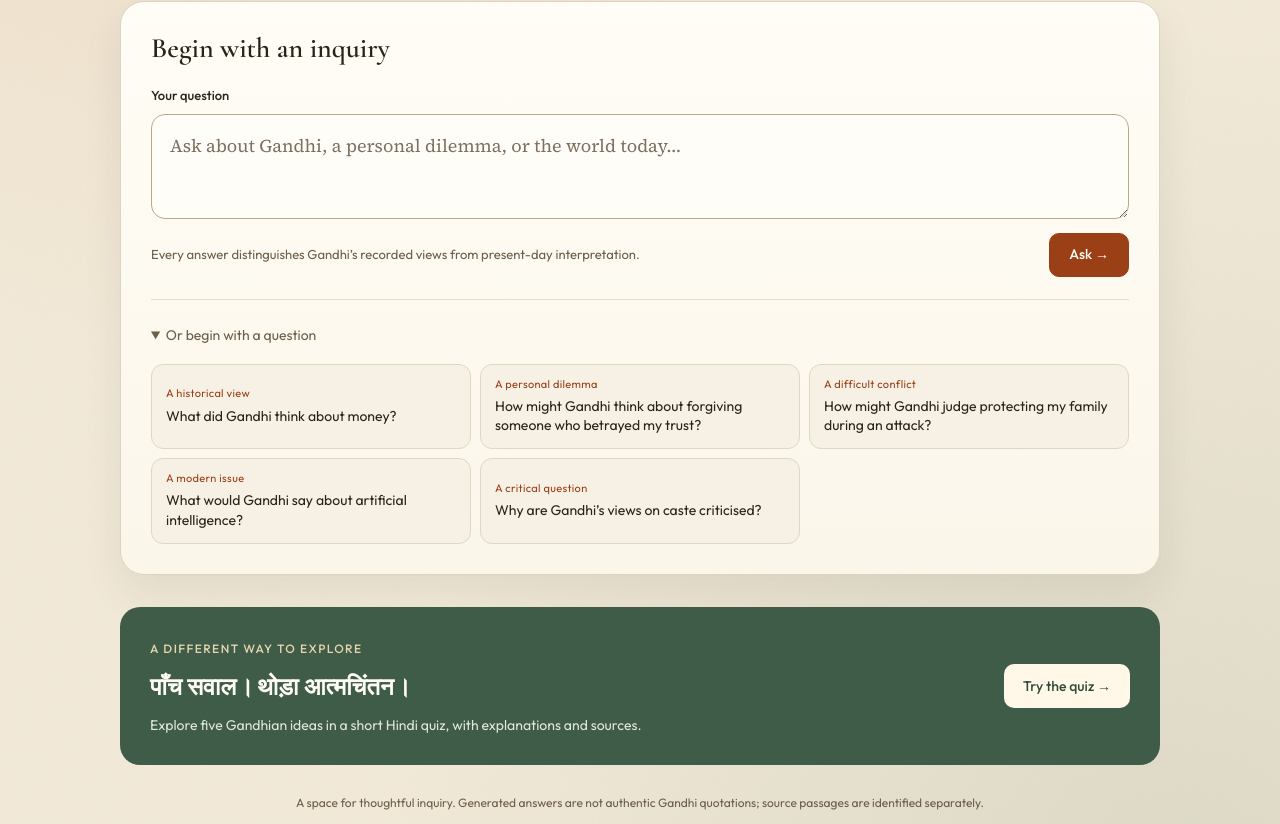
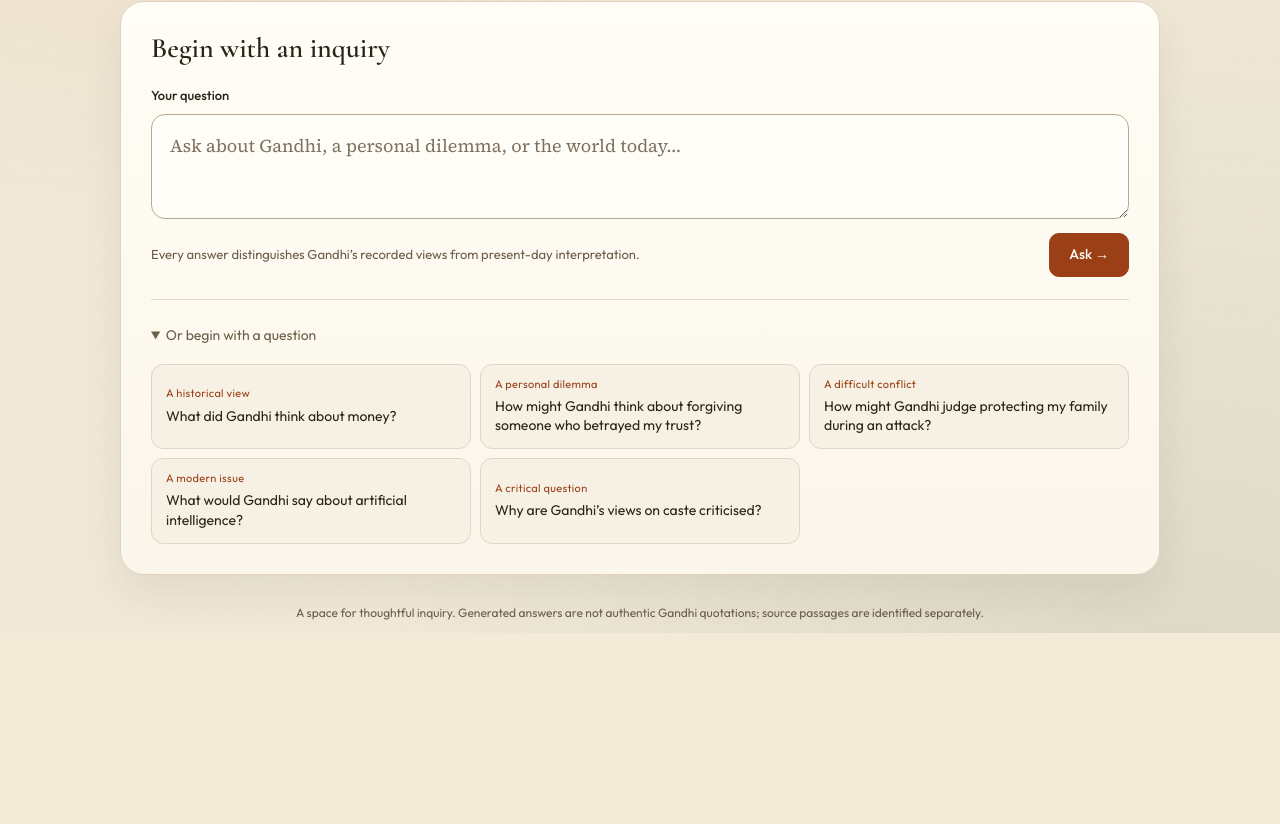
Before and after one commit to Anuraag-Srivastav/gandhi-today, a Next.js app: page / in a window 1280 px wide. Shown: the part 405-1229 px from the top of the page. After the commit the page ends 1038 px from the top, so only its background shows below. Built offline with nearby package versions, Linux system fonts and the light colour scheme.

Commit message:
Keep quiz promotion off the inquiry homepage

```diff
--- a/components/Chat.tsx
+++ b/components/Chat.tsx
@@ -2,7 +2,6 @@
 
 /** One composer and one visible structured result. Verification replaces its target, not the conversation. */
 import { useEffect, useRef, useState, type FormEvent, type KeyboardEvent } from "react";
-import Link from "next/link";
 import type { ChatMessage } from "@/lib/types";
 import { resultContext, type InquiryResult as Result } from "@/lib/inquiry-result";
 import { SiteFrame } from "./SiteFrame";
@@ -134,6 +133,5 @@ export function Chat() {
     <p role="status" aria-live="polite" className={busy === "answer" ? "progress-note request-progress" : "sr-only"}>{status}</p>
     {entries.length > 1 && <details className="previous-inquiries"><summary>Earlier inquiries ({entries.length - 1})</summary><nav aria-label="Earlier inquiries">{entries.filter(entry => entry.id !== activeId).map(entry => <button type="button" key={entry.id} disabled={!!busy} onClick={() => { setActiveId(entry.id); setSourceError(""); setFailed(null); }}>{entry.question}</button>)}</nav></details>}
     <div ref={resultRef} tabIndex={-1} className="result-focus">{active && <InquiryResult question={active.question} result={active.result} checked={active.checked} checking={busy === "sources"} busy={!!busy} error={sourceError} onVerify={verify} onFollowUp={populate} />}</div>
-    <aside className="quiz-promo"><div><span className="eyebrow">A different way to explore</span><h2>पाँच सवाल। थोड़ा आत्मचिंतन।</h2><p>Explore five Gandhian ideas in a short Hindi quiz, with explanations and sources.</p></div><Link href="/quiz" className="quiz-link">Try the quiz →</Link></aside>
   </SiteFrame>;
 }
--- a/scripts/browser-check.cjs
+++ b/scripts/browser-check.cjs
@@ -34,6 +34,7 @@ const sourced = { ...sample, historicalBasis: [{ claim: 'A documented point with
       await page.goto(base);
       const input = page.getByRole('textbox', { name: 'Your question', exact: true });
       await input.waitFor();
+      assert.equal(await page.locator('.quiz-promo').count(), 0, 'quiz promotion is not on the homepage');
       assert.equal(await input.count(), 1);
       const composer = await input.boundingBox();
       assert(composer.y + composer.height < 900, 'composer above fold');
```
